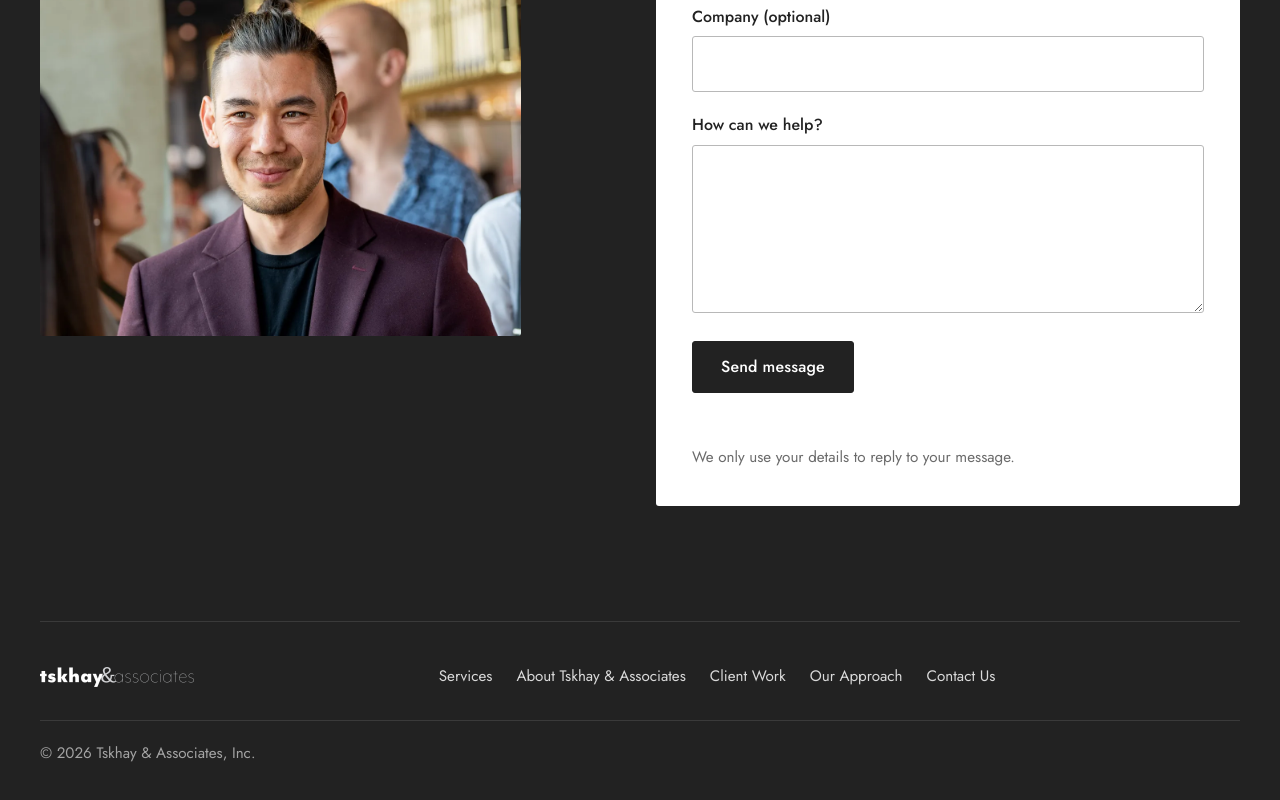
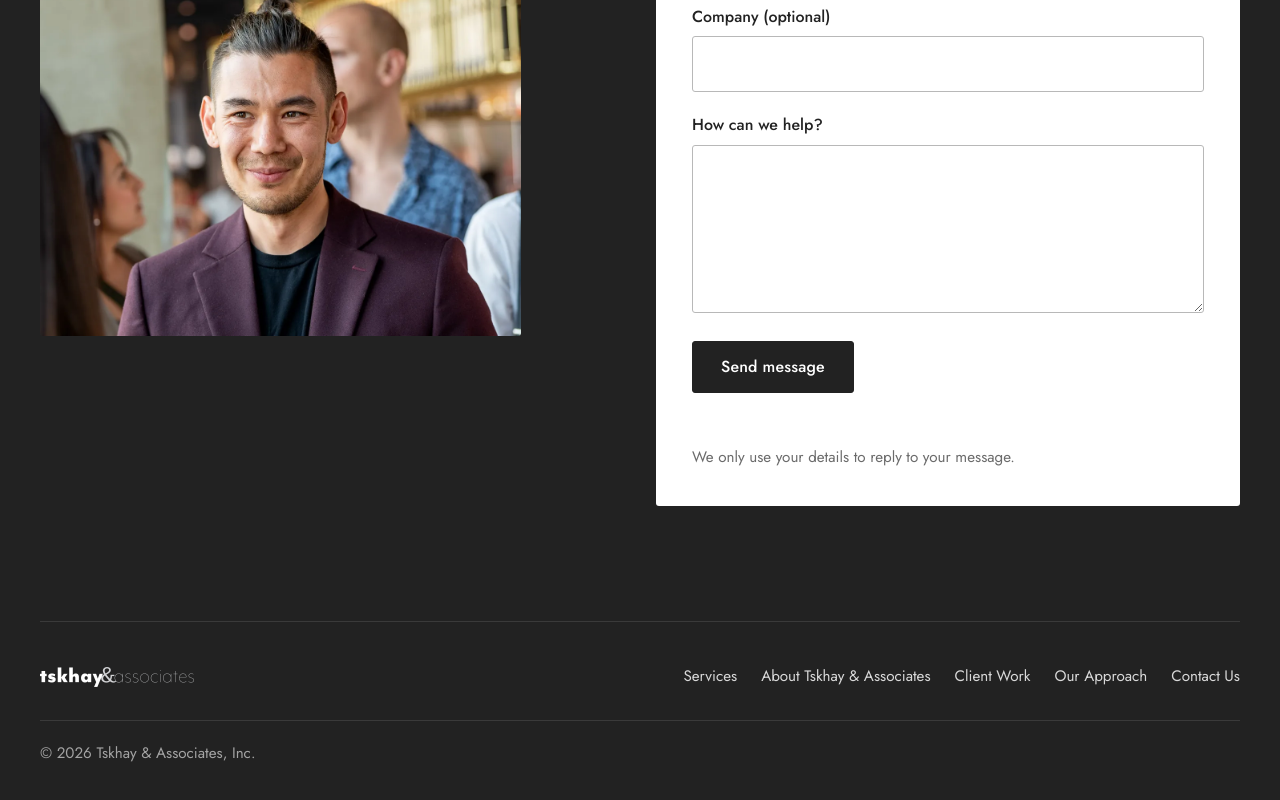
Before and after one commit to tskhay-and-associates/Tskhay-and-Associates, a React (Vite) app: page / in a window 1280 px wide. Shown: the part 6467-7267 px from the top of the page. Built offline with nearby package versions, Linux system fonts and the light colour scheme.

Commit message:
Update styles.css

```diff
--- a/src/styles.css
+++ b/src/styles.css
@@ -1160,13 +1160,13 @@ ol {
 
 @media (min-width: 960px) {
   .footer-inner {
-    grid-template-columns: auto 1fr auto;
+    grid-template-columns: auto 1fr;
     align-items: center;
     column-gap: 3rem;
   }
 
   .site-footer nav ul {
-    justify-content: center;
+    justify-content: flex-end;
   }
 
   .copyright {
```
